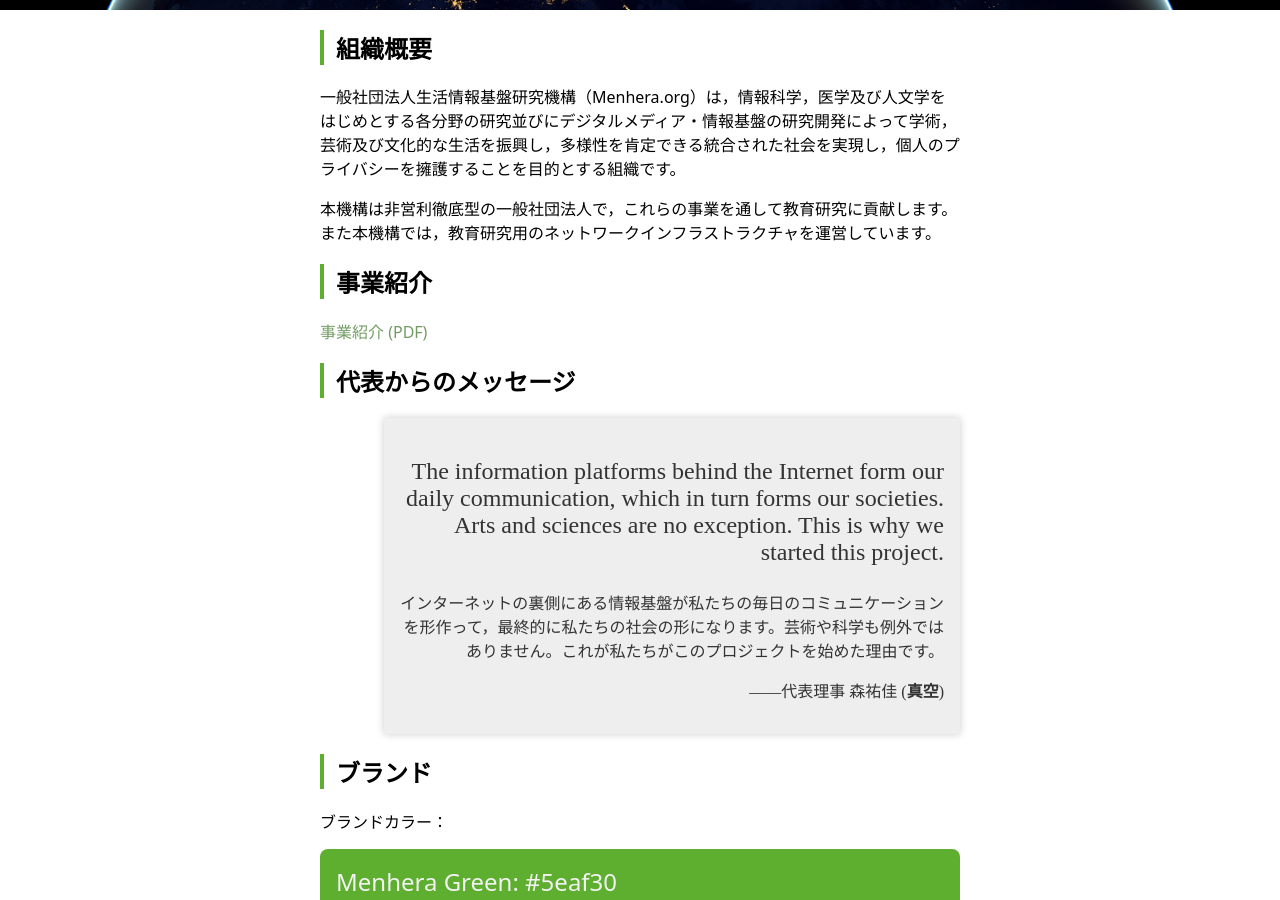
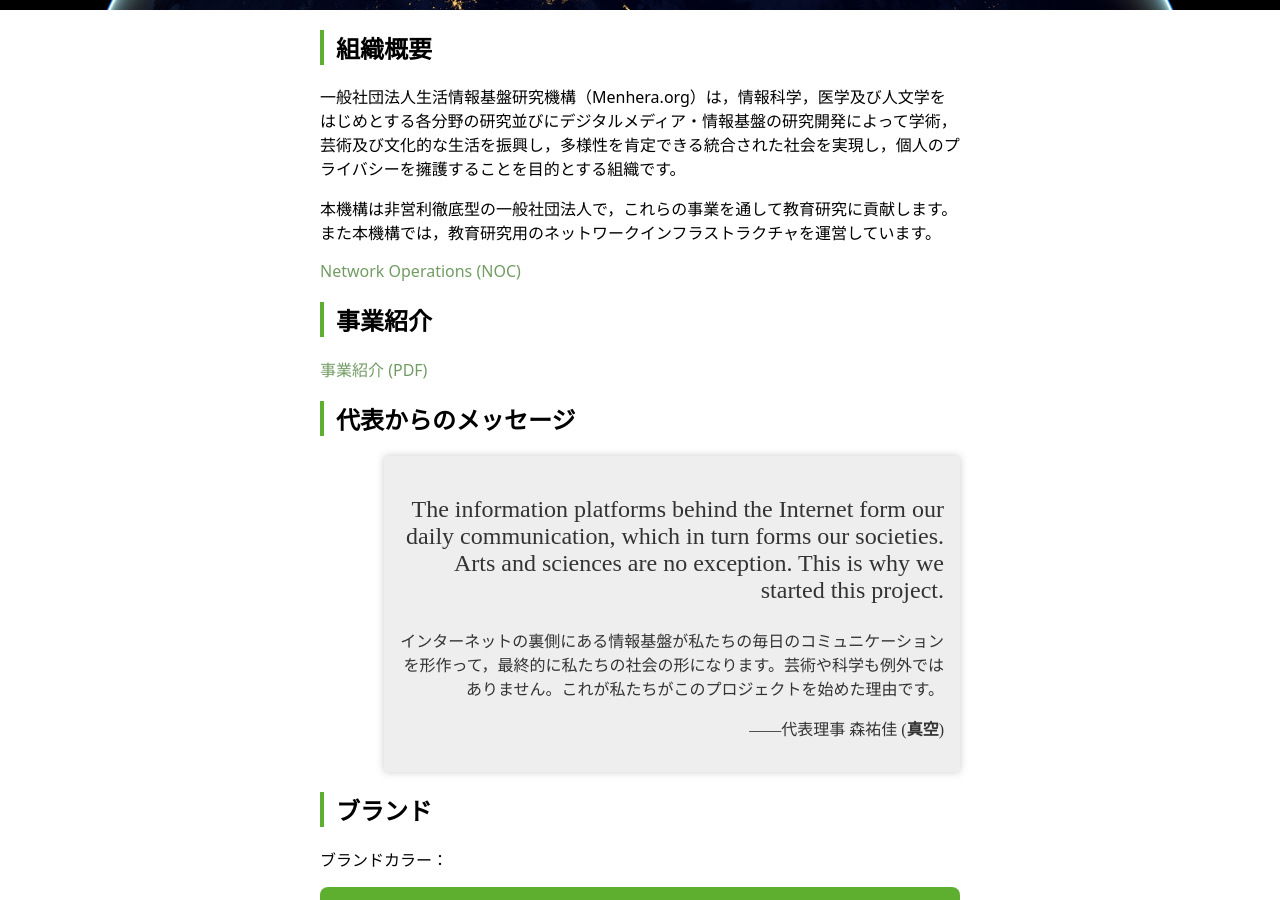
Before and after one commit to menhera-org/menhera.jp, a Jekyll site: the page built from index.html, in a window 1280 px wide and 900 px high, scrolled down 617 px. Built offline with Jekyll 4.4.1, drawn with Linux system fonts in a browser that asks for light colours.

Commit message:
NOC link

```diff
--- a/index.html
+++ b/index.html
@@ -12,6 +12,7 @@ description: "一般社団法人生活情報基盤研究機構（Menhera.org）
 一般社団法人生活情報基盤研究機構（Menhera.org）は，情報科学，医学及び人文学をはじめとする各分野の研究並びにデジタルメディア・情報基盤の研究開発によって学術，芸術及び文化的な生活を振興し，多様性を肯定できる統合された社会を実現し，個人のプライバシーを擁護することを目的とする組織です。
 </p>
 <p>本機構は非営利徹底型の一般社団法人で，これらの事業を通して教育研究に貢献します。また本機構では，教育研究用のネットワークインフラストラクチャを運営しています。</p>
+<p><a href="https://www.nc.menhera.org/ja/">Network Operations (NOC)</a></p>
 <h2>事業紹介</h2>
 <p>
 <a href="./assets/pdf/projects.pdf">事業紹介 (PDF)</a>
```
